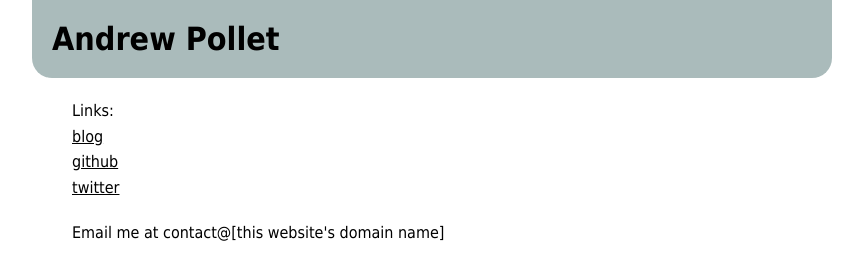
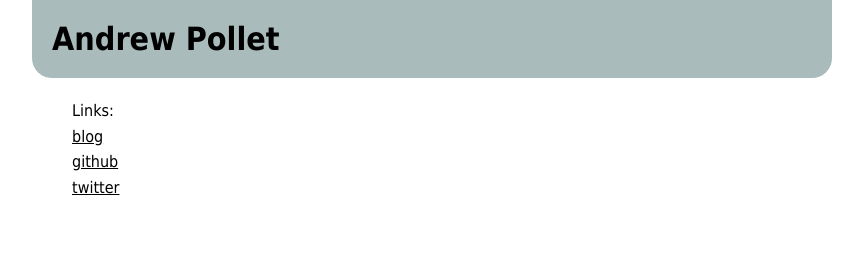
Before and after one commit to andjmp/landing-page, a plain HTML site: page index.html in a window 1280 px wide. Shown: the whole page, without its empty margins (208-1071 px from the left). Drawn offline with Linux system fonts and the light colour scheme.

Commit message:
Update index.html

```diff
--- a/index.html
+++ b/index.html
@@ -44,6 +44,5 @@
       <a href="https://github.com/andjmp">github</a> <br>
       <a href="https://twitter.com/notandjmp">twitter</a>
     </p>
-    <p>Email me at contact@[this website's domain name]</p>
   </body>
 </html>
```
